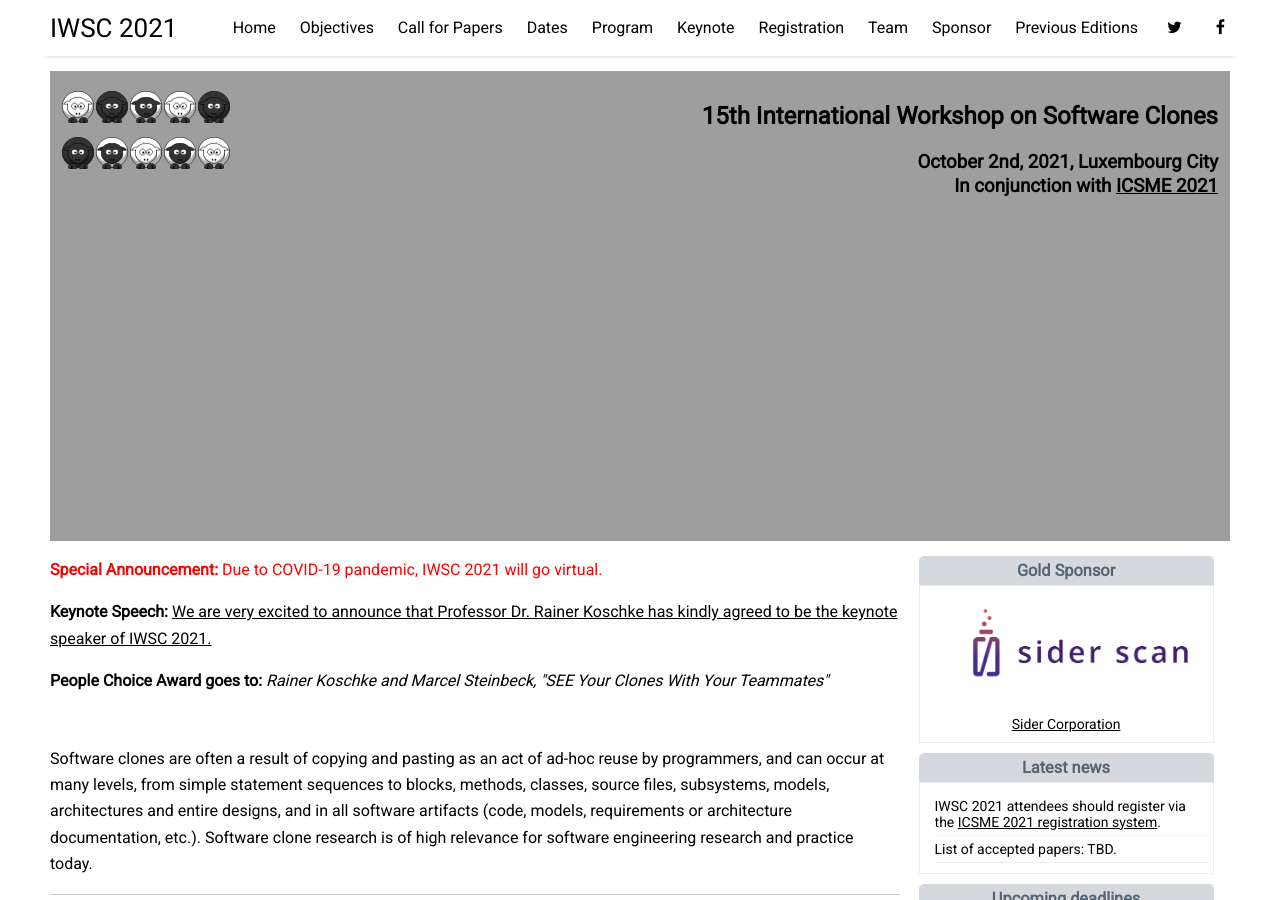
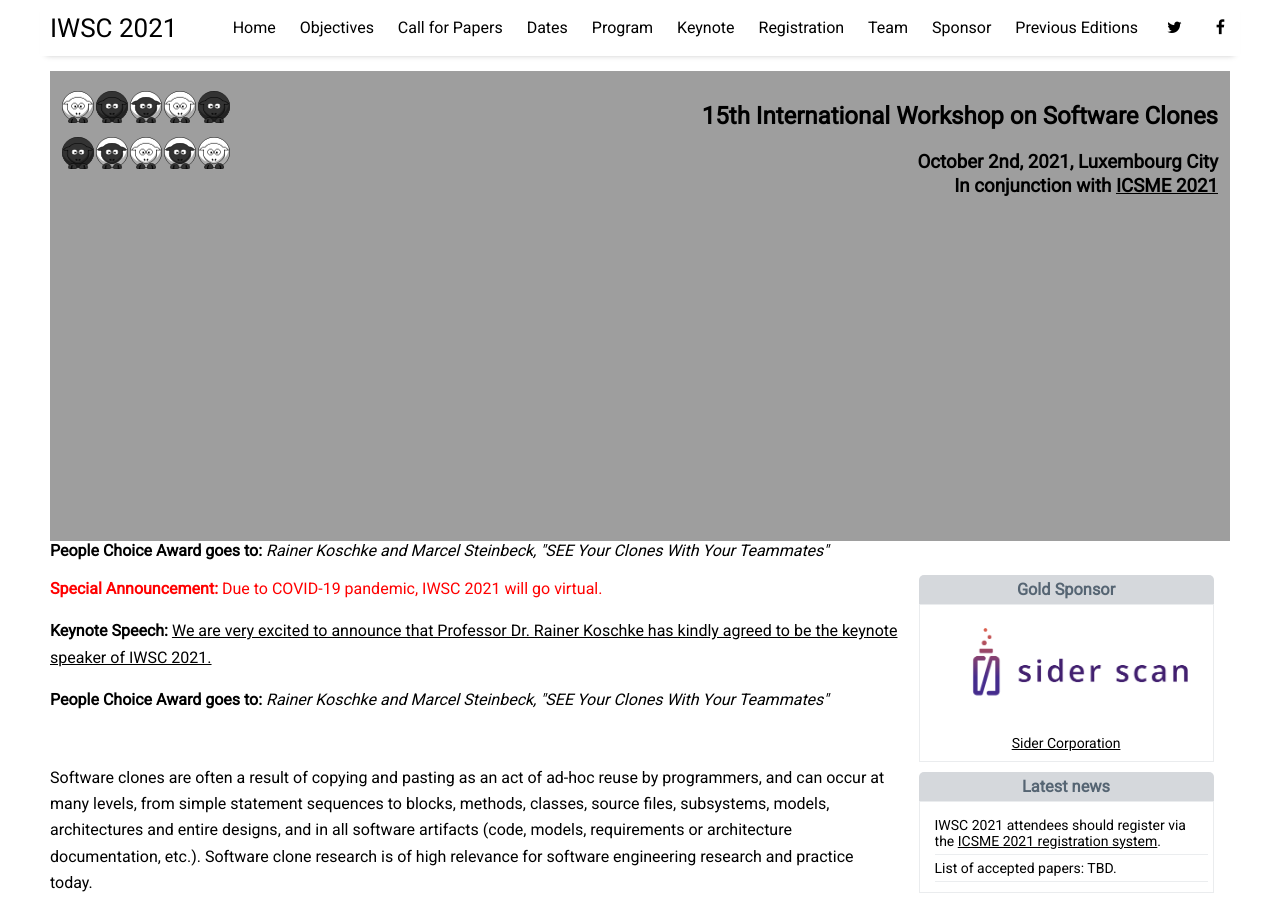
Before and after one commit to iwsc2023/iwsc2023.github.io, a Jekyll site: the page built from index.html, in a window 1280 px wide and 900 px high. Built offline with Jekyll 4.4.1, drawn with Linux system fonts in a browser that asks for light colours; nearby versions of some CDN libraries; the list of posts is cut into pages by our own code; comment, search, counter and statistics services are not loaded.

Commit message:
Update home.html

```diff
--- a/_layouts/home.html
+++ b/_layouts/home.html
@@ -49,7 +49,9 @@
   </div>
   --->
 
-</div>
+</div
+
+<marquee> <b>People Choice Award goes to:</b> <i>Rainer Koschke and Marcel Steinbeck, "SEE Your Clones With Your Teammates"</i> </marquee>
 
 <div class="body_layout">
 
```
